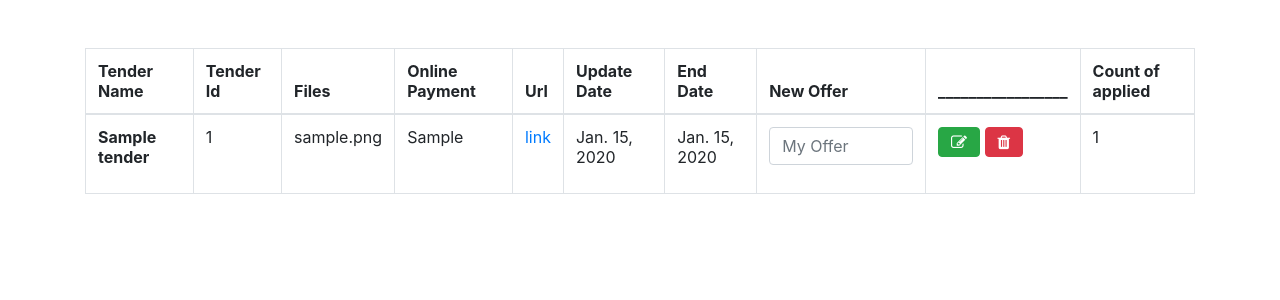
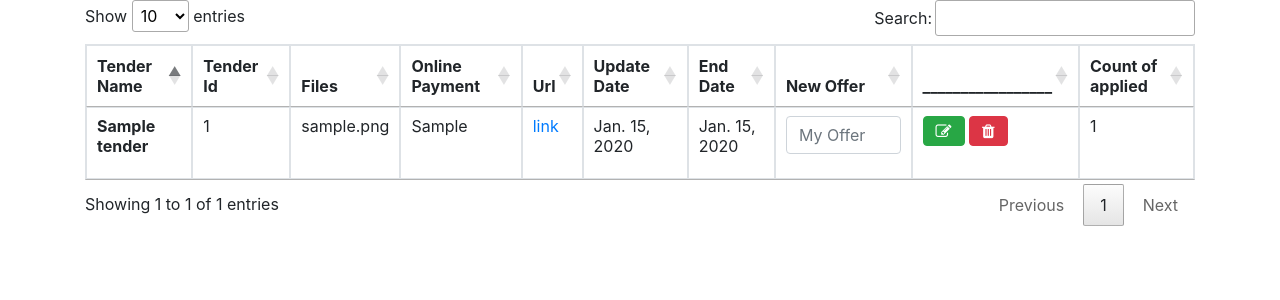
Before and after one commit to elad2235/mihraz7, a Django app: page /tenders/Tenders/ in a window 1280 px wide. Shown: the part 56-356 px from the top of the page. Run offline with Django 3.2, Linux system fonts and the light colour scheme; tables that the repository leaves empty hold one stand-in row (values such as "Sample post"); some libraries are stand-ins or nearby versions.

Commit message:
PM2020T9-90

```diff
--- a/mihraz7/tenders/templates/tenders/Tenders.html
+++ b/mihraz7/tenders/templates/tenders/Tenders.html
@@ -8,6 +8,12 @@
   rel="stylesheet"
   href="https://cdnjs.cloudflare.com/ajax/libs/font-awesome/4.7.0/css/font-awesome.min.css"
 />
+<link
+  rel="stylesheet"
+  href="https://cdn.datatables.net/1.10.20/css/jquery.dataTables.min.css"
+/>
+<script src="https://code.jquery.com/jquery-3.3.1.js"></script>
+<script src="https://cdn.datatables.net/1.10.20/js/jquery.dataTables.min.js"></script>
 <style></style>
 <!DOCTYPE html>
 <html lang="en">
@@ -49,12 +55,11 @@
       </div>
       <a class="nav-link" href="{% url 'account_logout' %}">logOut</a>
     </nav>
-    <br /><br />
     <div class="tenders">
       <div class="container">
         <div class="row">
           <div class="col-12">
-            <table class="table table-bordered">
+            <table id="1234" class="table table-bordered">
               <thead>
                 <tr>
                   <th scope="col">Tender Name</th>
@@ -121,6 +126,42 @@
                 </form>
                 {% endfor %}
               </tbody>
+              <script>
+                $(document).ready(function () {
+                  $("#1234").DataTable({
+                    initComplete: function () {
+                      this.api()
+                        .columns()
+                        .every(function () {
+                          var column = this;
+                          var select = $(
+                            '<select><option value=""></option></select>'
+                          )
+                            .appendTo($(column.footer()).empty())
+                            .on("change", function () {
+                              var val = $.fn.dataTable.util.escapeRegex(
+                                $(this).val()
+                              );
+
+                              column
+                                .search(val ? "^" + val + "$" : "", true, false)
+                                .draw();
+                            });
+
+                          column
+                            .data()
+                            .unique()
+                            .sort()
+                            .each(function (d, j) {
+                              select.append(
+                                '<option value="' + d + '">' + d + "</option>"
+                              );
+                            });
+                        });
+                    },
+                  });
+                });
+              </script>
             </table>
           </div>
         </div>
```
